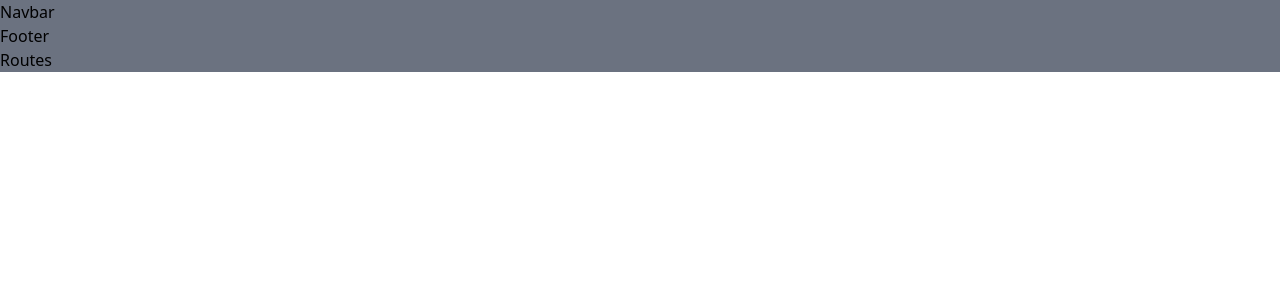
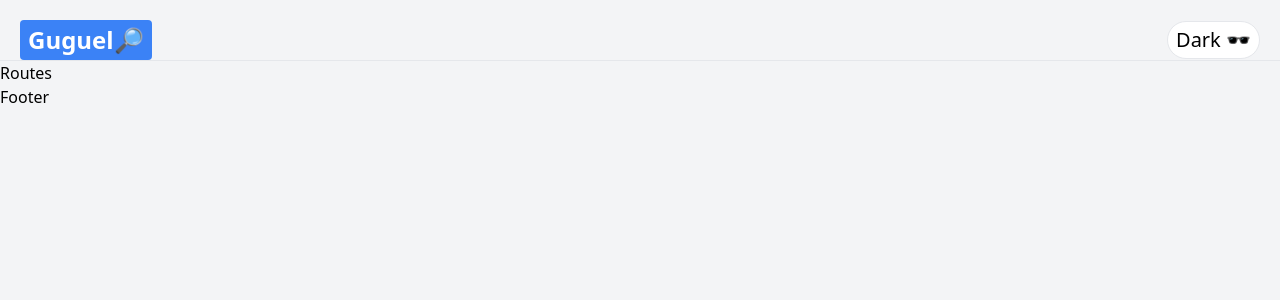
Before and after one commit to Alex-parabol/guguel, a React (Create React App) app: page / in a window 1280 px wide. Shown: the top 300 px of the page. Built offline with nearby package versions, Linux system fonts and the light colour scheme.

Commit message:
dark mode

```diff
--- a/src/App.jsx
+++ b/src/App.jsx
@@ -1,21 +1,20 @@
-import React, {useState} from 'react'
-import Footer from './components/Footer'
-import Navbar from './components/Navbar'
-import Routes from './components/Routes'
+import React, { useState } from "react";
+import Footer from "./components/Footer";
+import Navbar from "./components/Navbar";
+import Routes from "./components/Routes";
 
 const App = () => {
+  const [darkTheme, setDarkTheme] = useState(false);
 
-    const [darkTheme, setDarkTheme] = useState(false);
+  return (
+    <div className={darkTheme ? "dark" : ""}>
+      <div className="bg-gray-100 dark:bg-gray-900 dark:text-gray-100 min-h-screen">
+        <Navbar setDarkTheme={setDarkTheme} darkTheme={darkTheme} />
+        <Routes />
+        <Footer />
+      </div>
+    </div>
+  );
+};
 
-    return (
-        <div classname={darkTheme ? 'dark' : ''}>
-            <div className="bg-gray-500">
-            <Navbar/>
-            <Footer/>
-            <Routes/>
-            </div>
-        </div>
-    )
-}
-
-export default App
+export default App;
--- a/src/components/Navbar.jsx
+++ b/src/components/Navbar.jsx
@@ -1,9 +1,23 @@
-import React from 'react'
+import React from "react";
+import { Link } from "react-router-dom";
 
-export default function navbar() {
-    return (
-        <div>
-            <h1>Navbar</h1>
-        </div>
-    )
+export default function navbar({ setDarkTheme, darkTheme }) {
+  return (
+    <div className="p-5 pb-0 flex flex-wrap sm:justify-between justify-center items-center border-b dark:border-gray-700 border-gray-200">
+      <div className="flex justify-between items-center space-x-5 w-screen">
+        <Link to="/">
+          <p className="text-2xl bg-blue-500 font-bold text-white py-1 px-2 rounded dark:bg-gray-500 dark:text-gray-900">
+            Guguel🔎
+          </p>
+        </Link>
+        <button
+          type="button"
+          onClick={() => setDarkTheme(!darkTheme)}
+          className="text-xl dark:bg-gray-50 dark:text-gray-900 bg-white border rounded-full px-2 py-1 hover:shadow-lg"
+        >
+          {darkTheme ? "Light 💡" : "Dark 🕶️"}
+        </button>
+      </div>
+    </div>
+  );
 }
--- a/src/index.js
+++ b/src/index.js
@@ -1,7 +1,13 @@
 import React from 'react';
 import ReactDOM from 'react-dom';
+import { BrowserRouter as Router } from 'react-router-dom';
+
 
 import App from './App';
 import './global.css';
 
-ReactDOM.render(<App />, document.getElementById('root'));
+ReactDOM.render(
+    <Router>
+        <App />
+    </Router>,
+    document.getElementById('root'));
```
